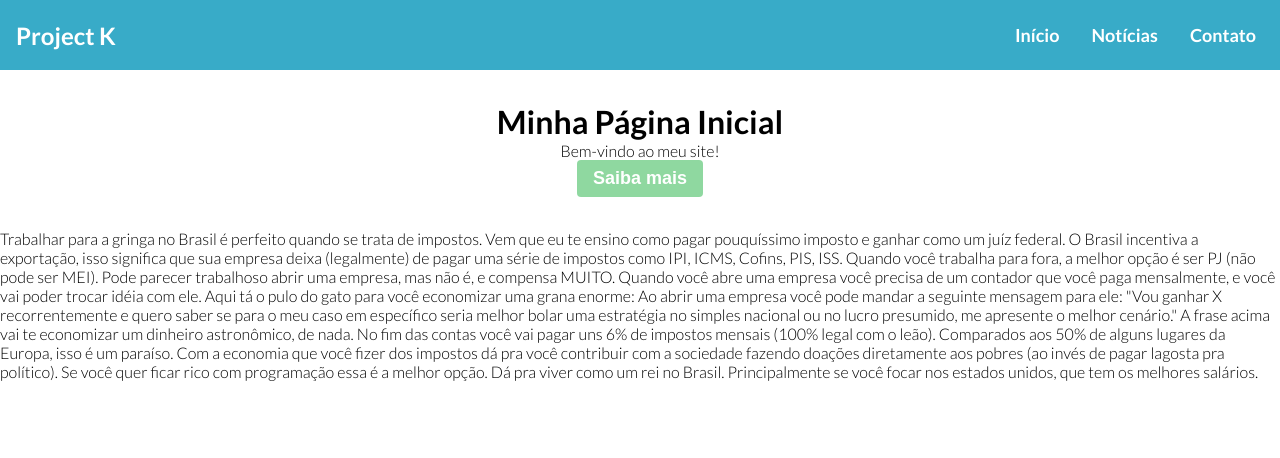
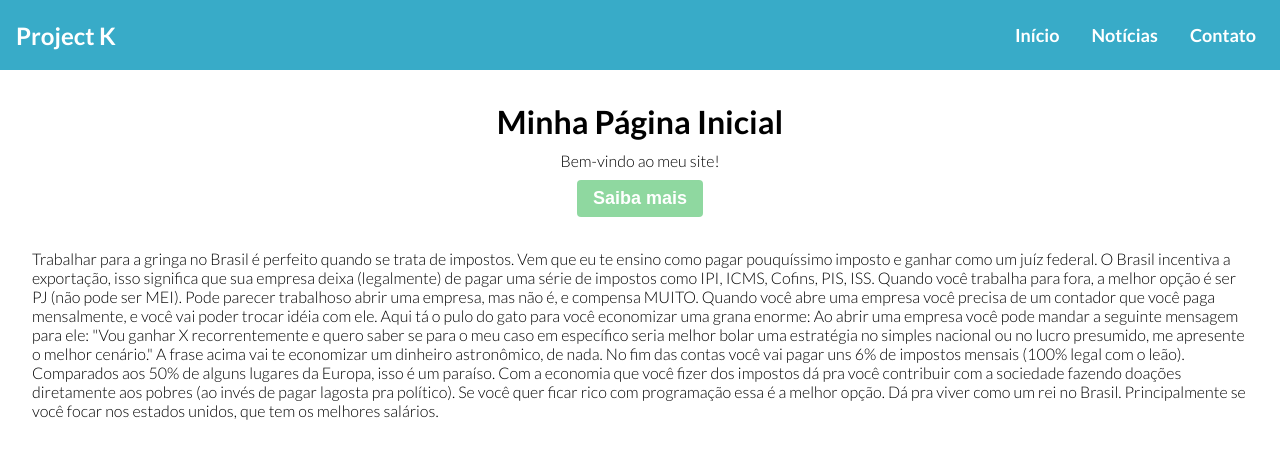
Before and after one commit to Beneilton-Martins/cultural-newsletter, a Nuxt app in the folder nuxt-app/: page / in a window 1280 px wide. Shown: the top 458 px of the page. Built offline with nearby package versions, Linux system fonts and the light colour scheme.

Commit message:
Update MainSection.vue

```diff
--- a/nuxt-app/components/MainSection.vue
+++ b/nuxt-app/components/MainSection.vue
@@ -50,7 +50,8 @@
     flex-direction: column;
     justify-content: center;
     align-items: center;
-    margin-top: 32px;
+    margin: 32px;
+    gap: 10px;
 }
 
 .cta-button {
```
